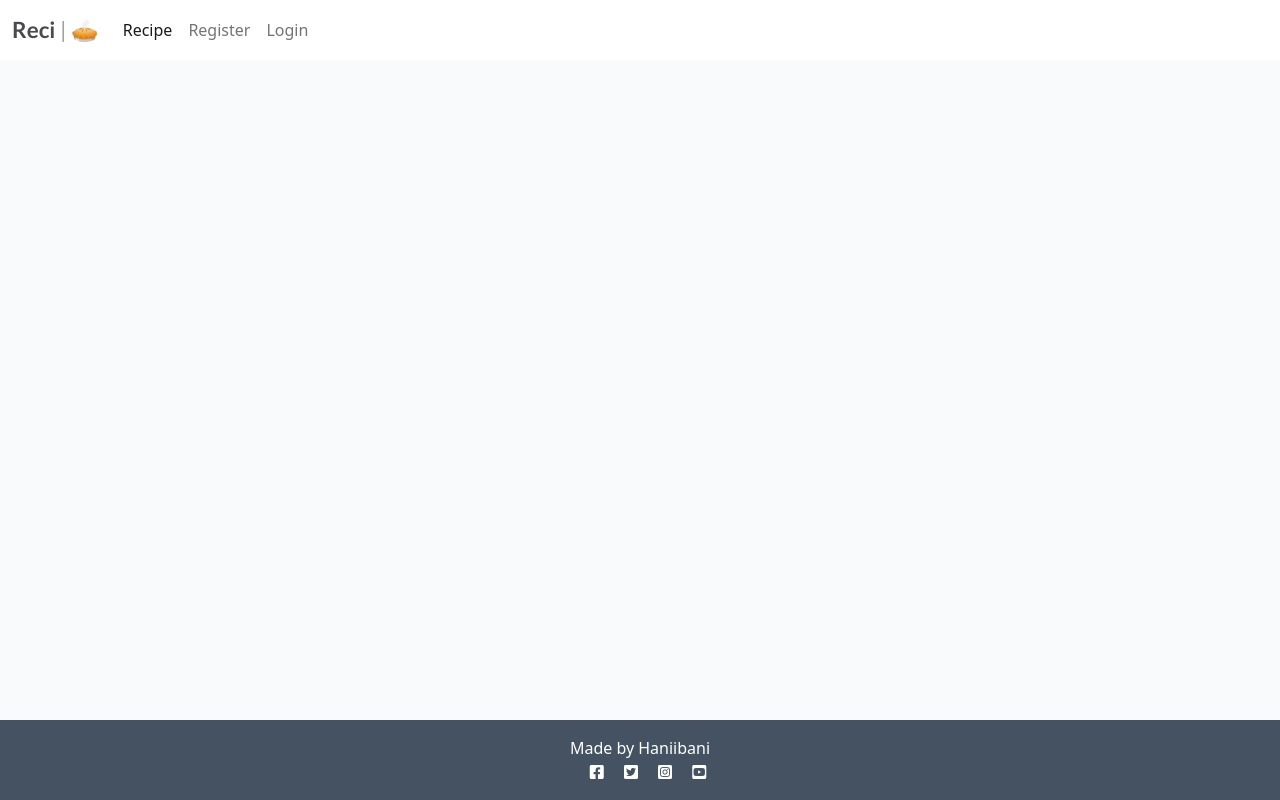
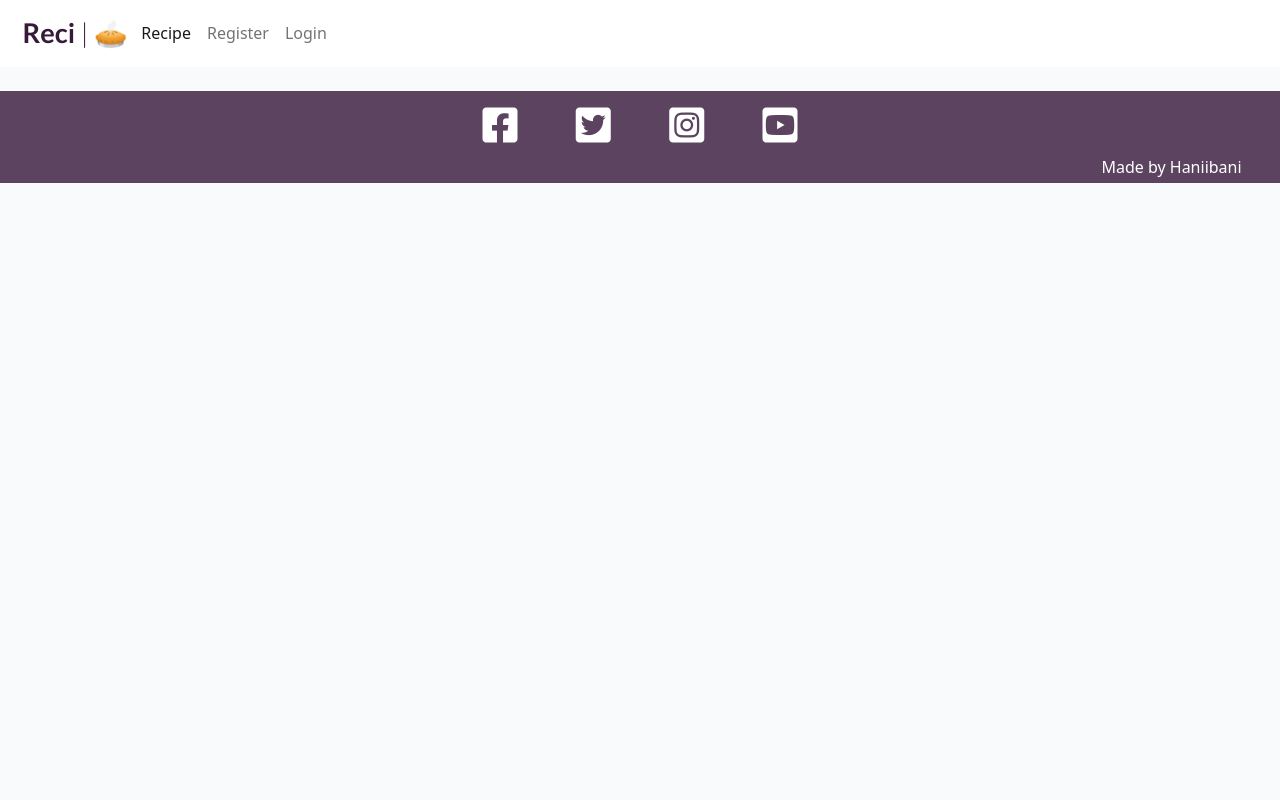
Before and after one commit to Haniibani/Portfolio-project-4, a Django app: page / in a window 1280 px wide. Run offline with Django 3.2, Linux system fonts and the light colour scheme; data that the repository does not hold is empty.

Commit message:
Add styling to base.html

```diff
--- a/static/css/style.css
+++ b/static/css/style.css
@@ -4,9 +4,10 @@ body {
 
 .brand {
     font-family: Lato, sans-serif;
-    font-size: 1.4rem;
+    font-size: 1.7rem;
     font-weight: 700;
-    color: #4A4A4F;
+    color: #361a3a;
+    margin-left: 10%;
 }
 
 .red-o {
@@ -170,3 +171,18 @@ body {
     flex: 1;
     padding: 0 10px;
 }
+
+.text-right {
+    text-align: right;
+    padding-right: 3%;
+    margin-bottom: 0;
+}
+
+.icons {
+    font-size: 40px;
+    margin-bottom: 0;
+}
+
+.footer-bg {
+    background-color: #5c4461;
+}
--- a/templates/base.html
+++ b/templates/base.html
@@ -61,12 +61,16 @@
     </main>
 
     <!-- Footer -->
-    <footer class="footer mt-auto py-3 dark-bg">
-        <p class="m-0 text-center text-white">Made by Haniibani</p>
-        <p class="m-0 text-center text-white"><i class="fab fa-facebook-square ms-3"></i>
-            <i class="fab fa-twitter-square ms-3"></i>
-            <i class="fab fa-instagram-square ms-3"></i>
-            <i class="fab fa-youtube-square ms-3"></i></p>
+    <footer class="footer mt-2 py-1 footer-bg">
+        <p class="text-center text-white icons">
+            <i class="fab fa-facebook-square ms-5"></i>
+            <i class="fab fa-twitter-square ms-5"></i>
+            <i class="fab fa-instagram-square ms-5"></i>
+            <i class="fab fa-youtube-square ms-5 me-5"></i>
+        </p>
+        <p class="text-right text-white">
+            Made by Haniibani
+        </p>
     </footer>
 </body>
 
```
